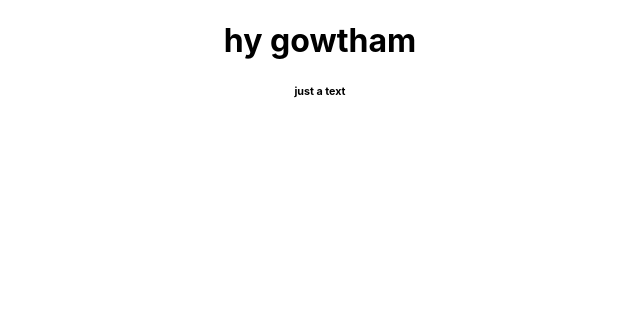
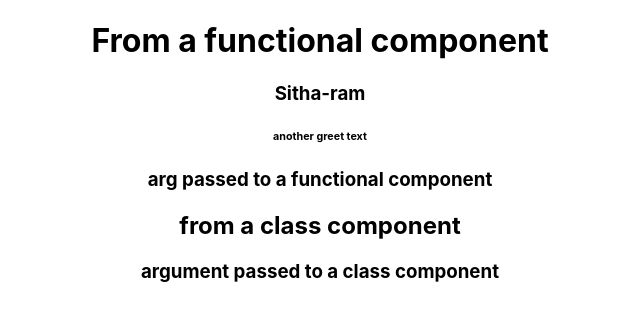
Before and after one commit to gowthamBhat/React-Pactice, a React (Create React App) app: page / in a window 1280 px wide. Shown: the top 320 px of the page, without its empty margins (320-960 px from the left). Built offline with nearby package versions, Linux system fonts and the light colour scheme.

Commit message:
functional and class components

```diff
--- a/src/App.js
+++ b/src/App.js
@@ -1,14 +1,15 @@
 import React from 'react';
 import './App.css';
-import Greet, { AnotherGreet } from './Greetings';
-
+import Greet, { AnotherGreet } from './Greetings'; // both components are imported from greetings.js file to use in app.js component
+import Greetings2 from './greetings2_cc';
 function App() {
   return (
     <div className="App">
-      <Greet />
-      <AnotherGreet />
+      <Greet name="Sitha-ram" />
+      <AnotherGreet> arg passed to a functional component </AnotherGreet>
+      <Greetings2> <p>argument passed to a class component</p> </Greetings2>
     </div>
   );
-}
-
+} // name gowtham is passed as argument to make the page dynamic, it will be handled in greetings.js file
+//Greetings2 class component adralli pass mado prop access madodu this keyword use madi
 export default App;
--- a/src/Greetings.js
+++ b/src/Greetings.js
@@ -1,11 +1,19 @@
 import React from 'react';
 
-const Greet = () => {
-    return <h1>hy gowtham</h1>
+const Greet = (props) => {
+    return (
+        <div>
+            <h1>From a functional component</h1>
+            <h3>{props.name}</h3>
+        </div>);
+}  //component 1
+const AnotherGreet = (props) => {
+    return (
+        <div>
+            <h6>another greet text</h6>
+            <h3>{props.children}</h3>
+        </div>);
 }
-const AnotherGreet = () => {
-    return <h6>just a text</h6>
-}
-
+//component 2
 export { AnotherGreet };
 export default Greet
--- /dev/null
+++ b/src/greetings2_cc.js
@@ -0,0 +1,15 @@
+import React, { Component } from 'react';
+
+class Greetings2 extends Component { //class should have extends Component class and have a render method
+    render() {
+        return (
+            <div>
+                <h2>from a class component</h2>
+                <h3>{this.props.children}</h3>
+            </div>
+        );
+
+    }
+} //class component
+//name ilde pass mado data na props.children haki use madthivi
+export default Greetings2;
```
Also changed, not shown: 1 other file (tests, documents, lock files or other folders).
